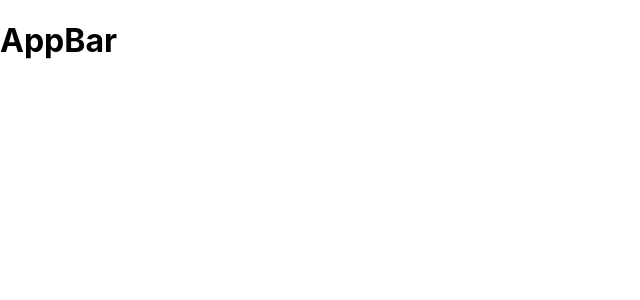
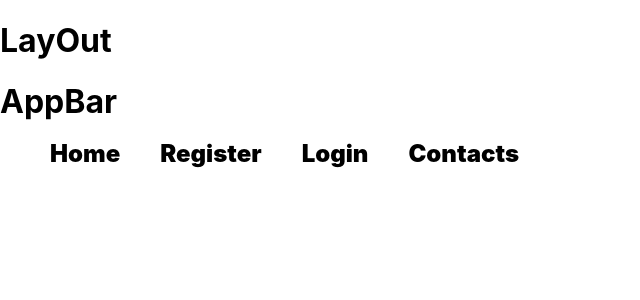
Before and after one commit to PawelYarko/goit-react-hw-08-phonebook, a React (Create React App) app: page / in a window 1280 px wide. Shown: the top 300 px of the page, without its empty margins (0-640 px from the left). Built offline with nearby package versions, Linux system fonts and the light colour scheme.

Commit message:
folders structure

```diff
--- a/package.json
+++ b/package.json
@@ -8,6 +8,7 @@
     "@testing-library/jest-dom": "^5.16.3",
     "@testing-library/react": "^12.1.4",
     "@testing-library/user-event": "^13.5.0",
+    "axios": "^0.27.2",
     "react": "^18.1.0",
     "react-dom": "^18.1.0",
     "react-redux": "^8.0.2",
--- a/src/components/App/App.jsx
+++ b/src/components/App/App.jsx
@@ -11,11 +11,13 @@ export default function App () {
   return (
     <>
       <Routes>
-      <Route path="/" element={<Layout />}>
-        <Route path="register" element={RegisterView}/>
-        <Route path="login" element={LoginView}/>
-        <Route path="contacts" element={ContactsView}/>
-      </Route>
+        <Route path="/" element={<Layout />}>
+          {/* <Route index element={<Layout />} /> */}
+          <Route path="register" element={<RegisterView />} />
+          <Route path="login" element={<LoginView />} />
+          <Route path="contacts" element={<ContactsView />} />
+          <Route path="*" element={<Layout />} />
+        </Route>
       </Routes>
     </>
   );
--- a/src/components/AppBar/AppBar.jsx
+++ b/src/components/AppBar/AppBar.jsx
@@ -1,10 +1,16 @@
-
-
+import { NavLink } from 'react-router-dom';
+import s from './AppBar.module.css';
 
 export default function AppBar () {
   return (
     <>
         <h1>AppBar</h1>
+        <nav className={s.navContainer}>
+            <NavLink className={s.nav} to="/">Home</NavLink >
+            <NavLink className={s.nav} to="register">Register</NavLink >
+            <NavLink className={s.nav} to="login">Login</NavLink >
+            <NavLink className={s.nav} to="contacts">Contacts</NavLink >
+      </nav>
     </>
   );
 };
--- a/src/components/AppBar/AppBar.module.css
+++ b/src/components/AppBar/AppBar.module.css
@@ -0,0 +1,18 @@
+.navContainer{
+    margin-left: 30px;
+    margin-top: 15px;
+}
+.nav{
+    color: black;
+    padding: 20px;
+    font-size: 24px;
+    font-weight: 900;
+    line-height: 24px;
+    text-decoration:none;
+}
+
+.nav:hover{
+    color: rgb(177, 31, 87);
+    font-size: 25px;
+    line-height: 24px;
+}
--- a/src/components/Layout/Layout.jsx
+++ b/src/components/Layout/Layout.jsx
@@ -6,6 +6,7 @@ import AppBar from '../AppBar/AppBar';
 export default function Layout() {
   return (
     <>
+        <h1>LayOut</h1>
         <AppBar />
         <Suspense fallback={<div>Loading...</div>}>
           <Outlet />
--- /dev/null
+++ b/src/redux/auth/auth-operations.js
@@ -0,0 +1,16 @@
+import { createAsyncThunk } from '@reduxjs/toolkit';
+import axios from 'axios';
+const baseURL = 'https://connections-api.herokuapp.com';
+const register = createAsyncThunk('auth',
+    async credentials =>{
+        try{
+            const { data } = await axios.post('/users/signup' , credentials);
+            return data;
+        }
+        catch(error){
+
+        }
+    }
+)
+
+export default register;
--- a/src/redux/store.js
+++ b/src/redux/store.js
@@ -1,4 +1,4 @@
-import { configureStore, combineReducers } from '@reduxjs/toolkit';
+import { configureStore, combineReducers, getDefaultMiddleware } from '@reduxjs/toolkit';
 import {
   persistStore,
   persistReducer,
@@ -12,6 +12,8 @@ import {
 import storage from 'redux-persist/lib/storage';
 import todosReducer from './contacts-reducer/redux-slice';
 
+const middleware = [];
+
 const rootReducer = combineReducers({
   todos: todosReducer,
 });
@@ -21,10 +23,13 @@ const persistConfig = {
   storage,
 };
 
-const persistedReducer = persistReducer(persistConfig, rootReducer);
+// const persistedReducer = persistReducer(persistConfig, rootReducer);
 
 const store = configureStore({
-  reducer: persistedReducer,
+  reducer: {
+    auth: persistReducer(persistConfig, rootReducer),
+    todos: todosReducer,
+  },
   middleware: getDefaultMiddleware =>
     getDefaultMiddleware({
       serializableCheck: {
--- a/src/views/Login/LoginView.jsx
+++ b/src/views/Login/LoginView.jsx
@@ -3,6 +3,7 @@
 export default function LoginView(){
     return(
         <>
+        <h1>Login</h1>
         <form>
             <label>
                 Почта:
--- a/src/views/Register/RegisterView.jsx
+++ b/src/views/Register/RegisterView.jsx
@@ -1,24 +1,67 @@
+import { useState, useEffect } from 'react';
+import { useDispatch, useSelector } from 'react-redux';
+import authOperations from '../../redux/auth/auth-operations';
 
+export default function RegisterView() {
+  const [name, setName] = useState('');
+  const [email, setEmail] = useState('');
+  const [password, setPassword] = useState('');
 
-export default function RegisterView (){
-    return(
+  const dispatch = useDispatch();
+
+  const handleChangeName = e => {
+    setName(e.currentTarget.value);
+  };
+
+  const handleChangeEmail = e => {
+    setEmail(e.currentTarget.value);
+  };
+
+  const handleChangePassword = e => {
+    setPassword(e.currentTarget.value);
+  };
+
+  // useEffect(()=>{
+  //     setState
+  // },[])
+
+  const registerFormSubmit = e => {
+    e.preventDefault();
+    dispatch(authOperations.register({name, email, password}));
+  };
+
+  return (
     <>
-        <form>
+    <h1>Register</h1>
+      <form onSubmit={registerFormSubmit}>
         <label>
           Имя:
-                <input type="name" />
+          <input
+            type="text"
+            name="name"
+            value={name}
+            onChange={handleChangeName}
+          />
         </label>
         <label>
           Почта:
-                <input type="email" />
+          <input
+            type="email"
+            name="email"
+            value={email}
+            onChange={handleChangeEmail}
+          />
         </label>
         <label>
           Пароль:
-                <input type="password" />
+          <input
+            type="password"
+            name="password"
+            value={password}
+            onChange={handleChangePassword}
+          />
         </label>
         <button type="submit">Отправить</button>
-
-
       </form>
     </>
   );
```
Also changed, not shown: src/redux/auth/auth-slice.js (added, +23 -0 lines), src/redux/auth/auth-selectors.js (added), 1 other file (tests, documents, lock files or other folders). Lines whose indentation alone changed are shown as unchanged.
